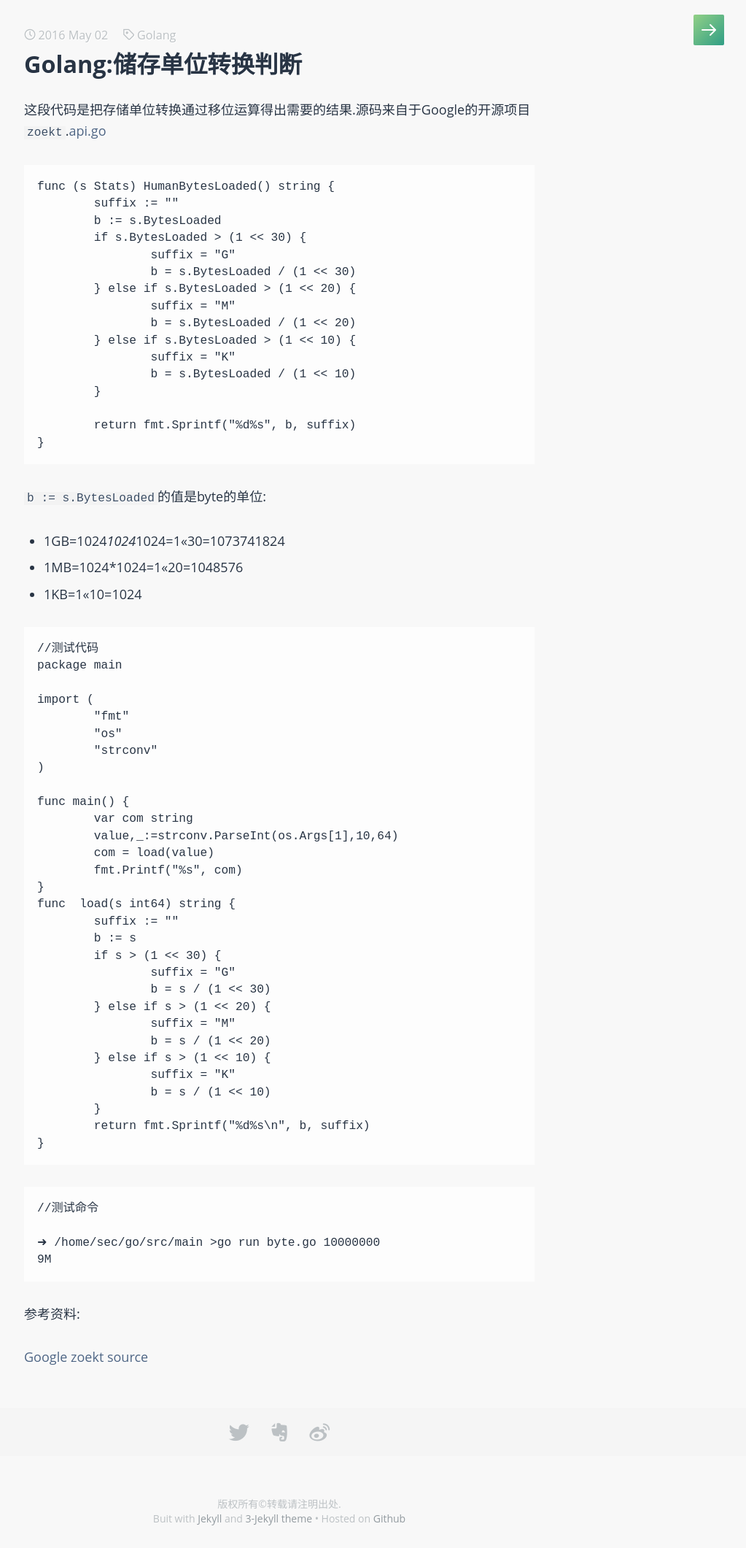
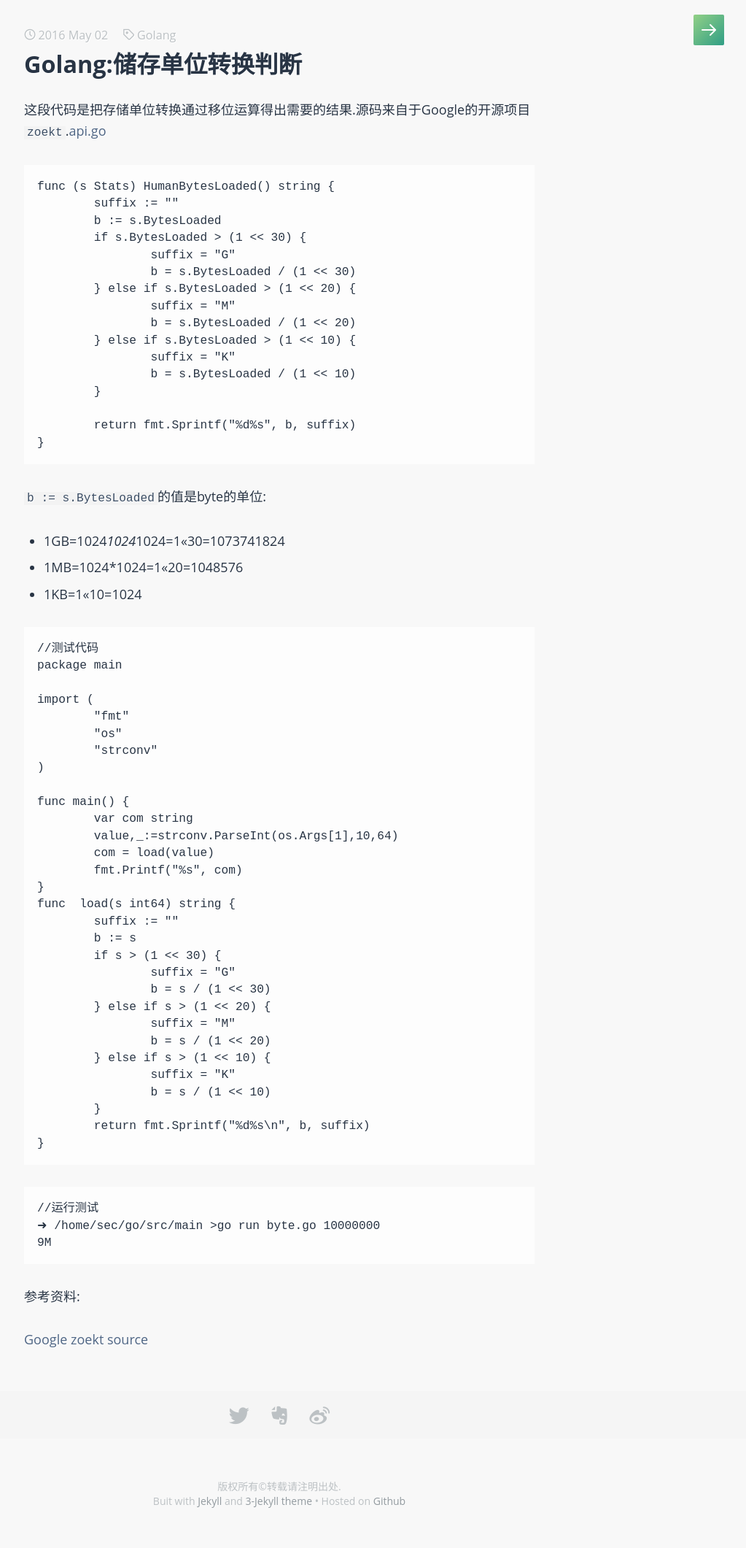
Before and after one commit to ty4z2008/ty4z2008.github.io, a Jekyll site: the page built from _posts/2016-05-01-golang-byte-conv.markdown, in a window 1280 px wide. Shown: the whole page at 73% size, without its empty margins (257-1280 px from the left). Built offline with Jekyll 4.4.1, drawn with Linux system fonts in a browser that asks for light colours; comment, search, counter and statistics services are not loaded.

Commit message:
重新Push

````diff
--- a/_posts/2016-05-01-golang-byte-conv.markdown
+++ b/_posts/2016-05-01-golang-byte-conv.markdown
@@ -67,8 +67,7 @@ func  load(s int64) string {
 ```
 
 ```
-//测试命令
-
+//运行测试
 ➜ /home/sec/go/src/main >go run byte.go 10000000
 9M
 ```
````
